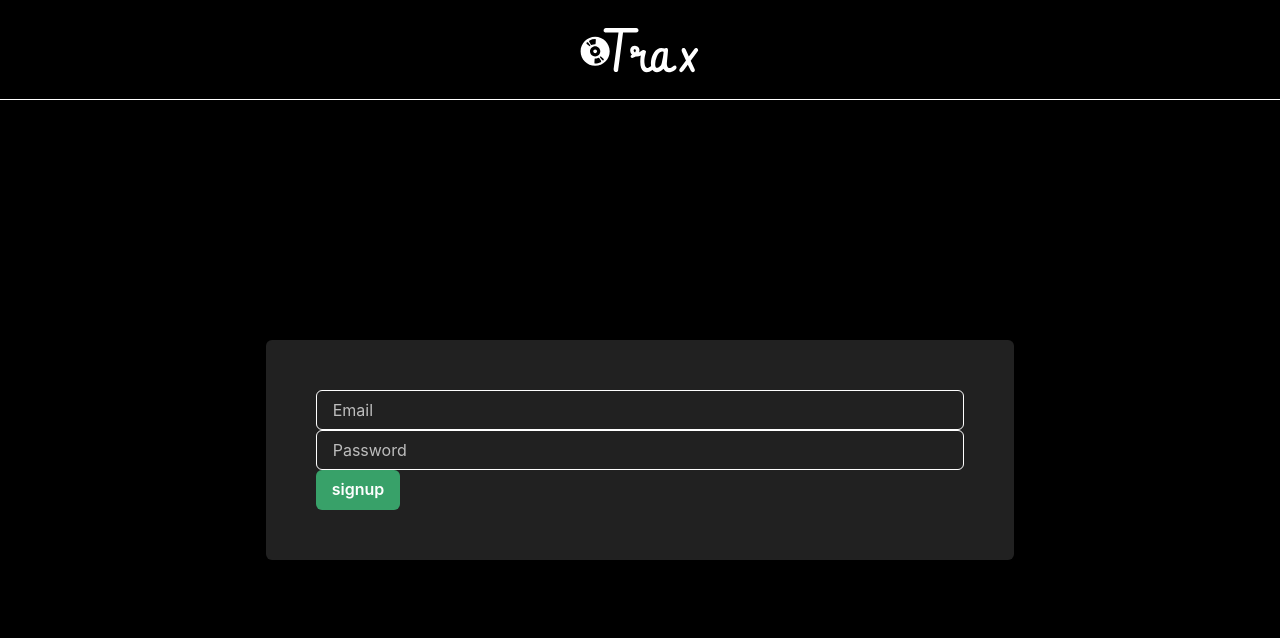
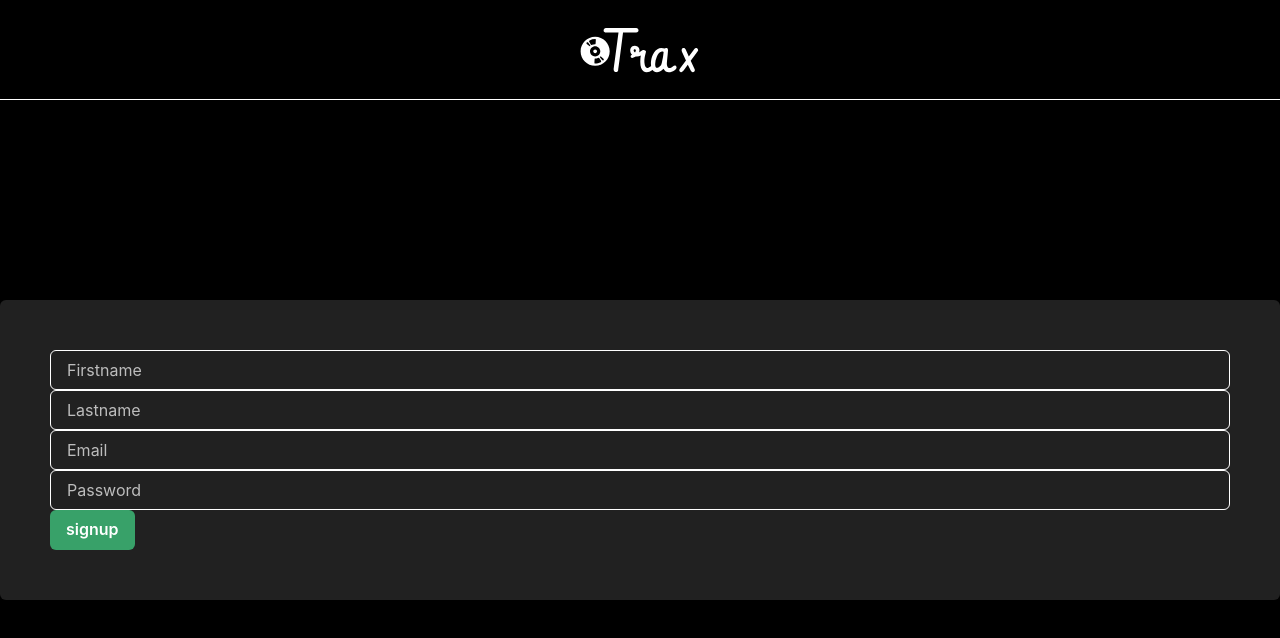
Before and after one commit to riverrz/tracks, a Next.js app: page /signup in a window 1280 px wide. Shown: the top 638 px of the page. Built offline with nearby package versions, Linux system fonts and the light colour scheme; what easy-peasy would draw is missing.

Commit message:
Accept firstname and lastname during signup

```diff
--- a/components/authForm.tsx
+++ b/components/authForm.tsx
@@ -2,7 +2,6 @@ import { Box, Flex, Input, Button } from "@chakra-ui/react";
 import NextImage from "next/image";
 import { useRouter } from "next/router";
 import { useState } from "react";
-import { useSWRConfig } from "swr";
 import { auth } from "../lib/mutations";
 
 interface Props {
@@ -12,6 +11,8 @@ interface Props {
 const AuthForm = ({ mode }: Props) => {
   const [email, setEmail] = useState("");
   const [password, setPassword] = useState("");
+  const [firstname, setFirstname] = useState("");
+  const [lastname, setLastname] = useState("");
   const [isLoading, setIsloading] = useState(false);
   const router = useRouter();
 
@@ -19,7 +20,13 @@ const AuthForm = ({ mode }: Props) => {
     e.preventDefault();
     setIsloading(true);
 
-    await auth(mode, { email, password });
+    let payload: Record<string, string> = { email, password };
+
+    if (mode === "signup") {
+      payload = { ...payload, firstname, lastname };
+    }
+
+    await auth(mode, payload);
     setIsloading(false);
     router.push("/");
   };
@@ -37,14 +44,32 @@ const AuthForm = ({ mode }: Props) => {
       <Flex justify="center" align="center" height="calc(100vh - 100px)">
         <Box padding="50px" bg="gray.900" borderRadius="6px">
           <form onSubmit={handleSubmit}>
+            {mode === "signup" && (
+              <>
+                <Input
+                  placeholder="Firstname"
+                  type="text"
+                  required
+                  onChange={(e) => setFirstname(e.target.value)}
+                />
+                <Input
+                  placeholder="Lastname"
+                  type="text"
+                  required
+                  onChange={(e) => setLastname(e.target.value)}
+                />
+              </>
+            )}
             <Input
               placeholder="Email"
               type="email"
+              required
               onChange={(e) => setEmail(e.target.value)}
             />
             <Input
               placeholder="Password"
               type="password"
+              required
               onChange={(e) => setPassword(e.target.value)}
             />
             <Button
--- a/pages/api/signup.ts
+++ b/pages/api/signup.ts
@@ -6,7 +6,7 @@ import { createAuthCookie, createUserAuthToken } from "../../helpers/auth";
 
 export default async (req: NextApiRequest, res: NextApiResponse) => {
   const salt = bcrypt.genSaltSync();
-  const { email, password } = req.body;
+  const { email, password, firstname, lastname } = req.body;
 
   let user;
 
@@ -15,6 +15,8 @@ export default async (req: NextApiRequest, res: NextApiResponse) => {
       data: {
         email,
         password: bcrypt.hashSync(password, salt),
+        firstname,
+        lastname,
       },
     });
   } catch (error) {
```
